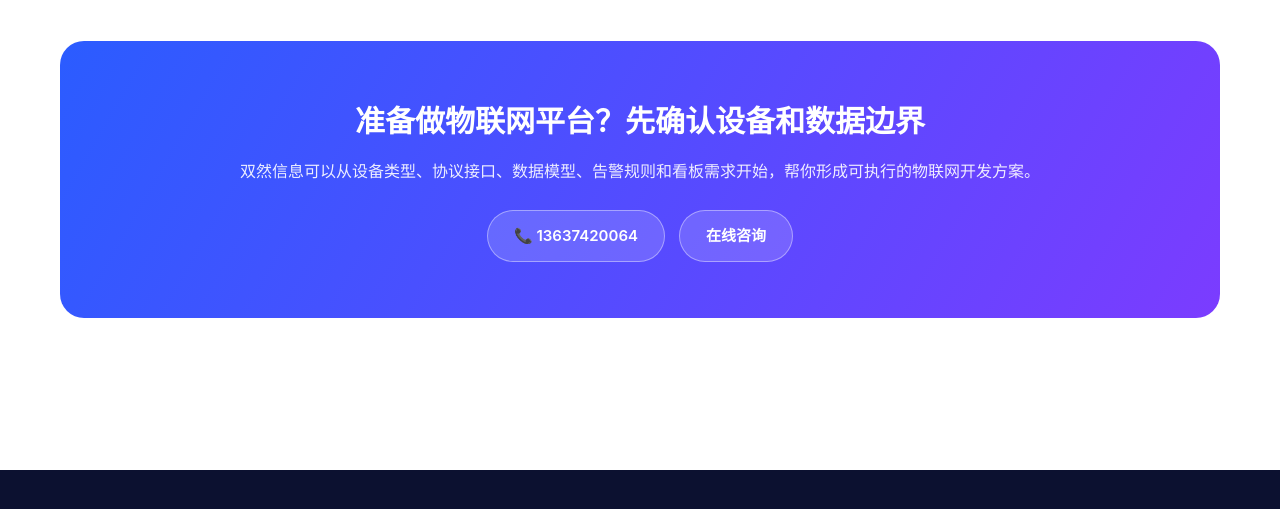
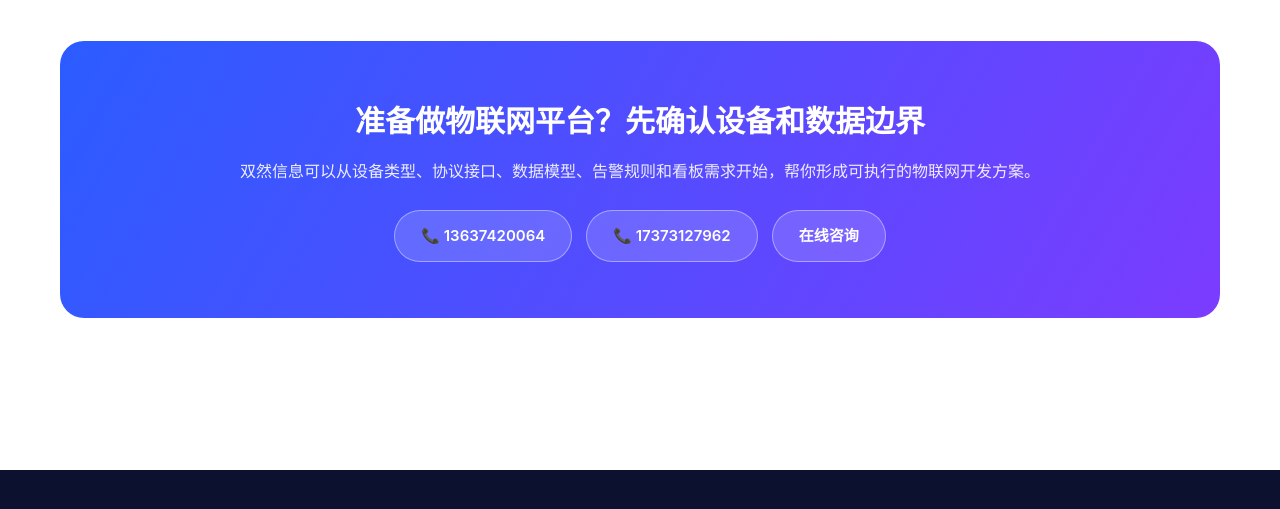
Before and after one commit to zealotxp/hunan-shuangran-website, a website: page iot.html in a window 1280 px wide. Shown: the part 2076-2585 px from the top of the page. Drawn offline with Linux system fonts and the light colour scheme.

Commit message:
v1.0.26 - iot页物联网CTA加上两个联系电话

```diff
--- a/iot.html
+++ b/iot.html
@@ -143,6 +143,7 @@
     <p>双然信息可以从设备类型、协议接口、数据模型、告警规则和看板需求开始，帮你形成可执行的物联网开发方案。</p>
     <div class="hero-btns">
       <a class="btn btn-light" href="tel:13637420064">📞 13637420064</a>
+      <a class="btn btn-light" href="tel:17373127962">📞 17373127962</a>
       <a class="btn btn-light" href="about.html#contact">在线咨询</a>
     </div>
   </div>
--- a/package.json
+++ b/package.json
@@ -1,6 +1,6 @@
 {
   "name": "hunan-shuangran-website",
-  "version": "1.0.25",
+  "version": "1.0.26",
   "private": true,
   "description": "湖南双然信息技术有限公司官网 - HTML 多页响应式原型（AI应用 / 物联网 / APP / 小程序）",
   "scripts": {
```
